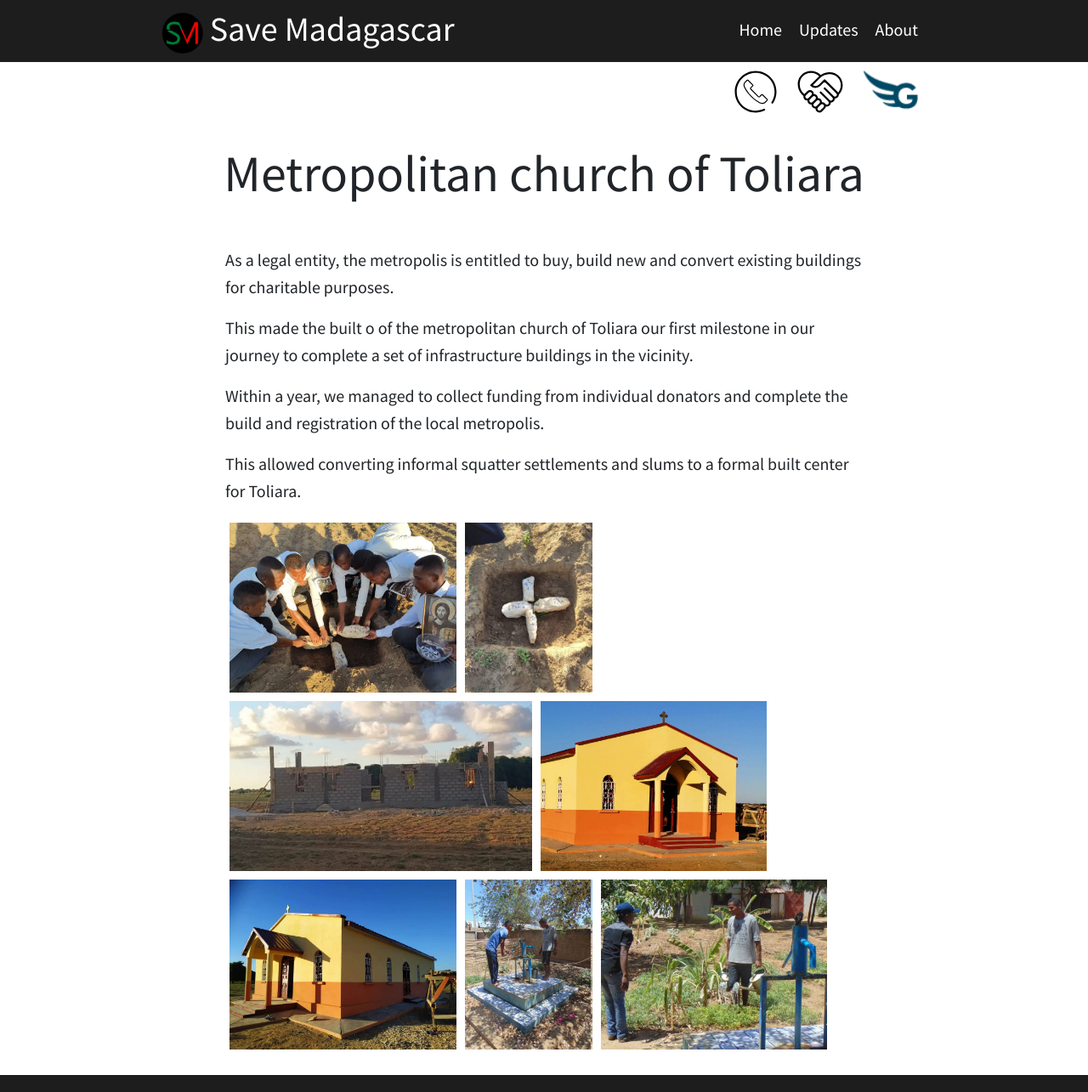
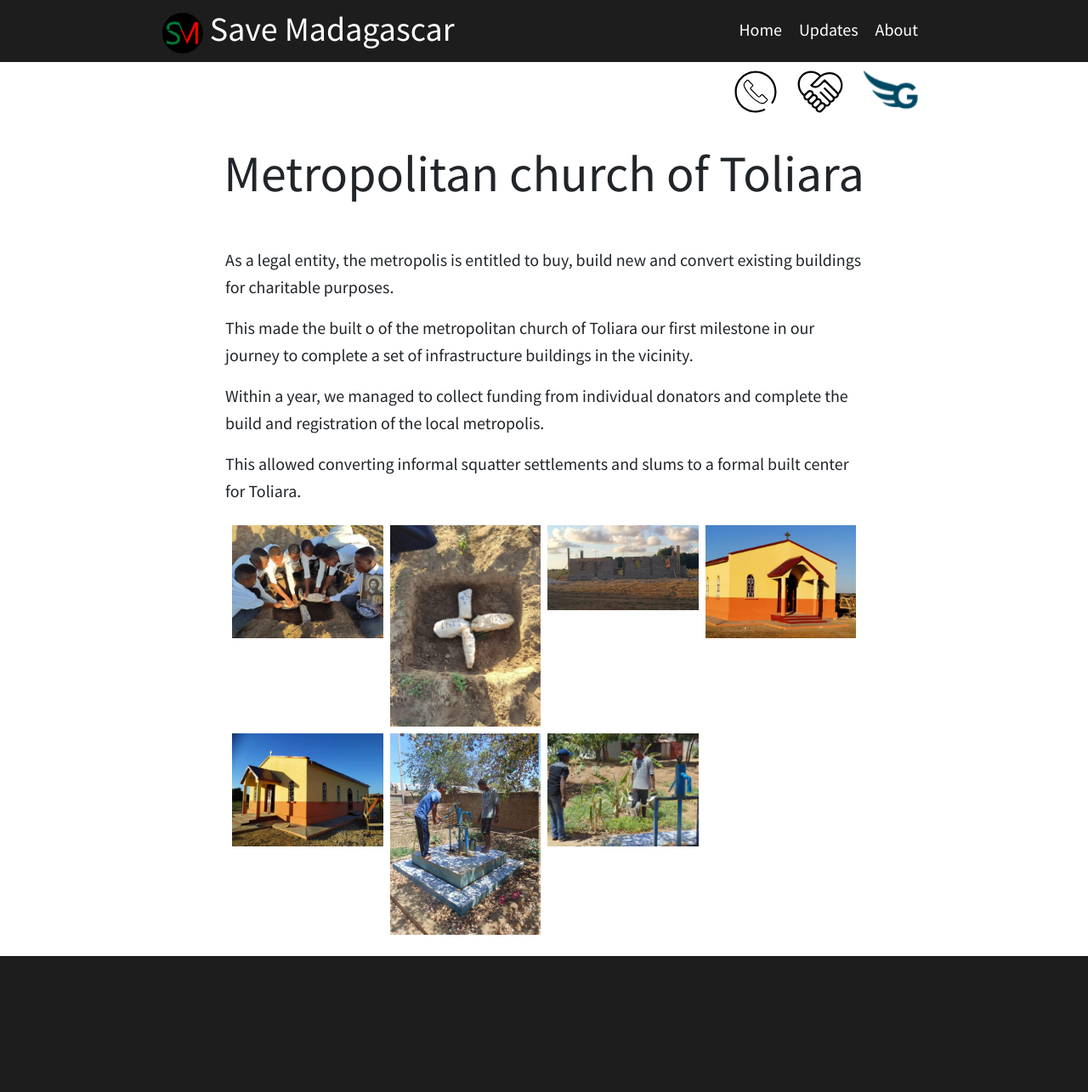
Before and after one commit to at07cm1/smadagascar_site, a Jekyll site: the page built from _posts/updates/2018-01-01-metropolitan_church_of_Toliara.md, in a window 1280 px wide. Shown: the whole page at 85% size. Built offline with Jekyll 4.4.1, drawn with Linux system fonts in a browser that asks for light colours; after the commit the page ends 1145 px from its top, so only the background shows below that.

Commit message:
image gallery test

```diff
--- a/_layouts/post.html
+++ b/_layouts/post.html
@@ -8,16 +8,44 @@ layout: default
 	<div class="blog-post spacing">
 		{{ content }}
 		{% if page.gallery_images %}
+			{% assign c = page.gallery_images.size | modulo: 4 %}
+			<div>
+				<div class="gallery">
+					{% for img in page.gallery_images %}
+						{% if forloop.index | modulo:4 == c %}
+							 <div class="g-column">
+									<a target="_blank" href="{{ img }}"><img src="{{ img }}" style="width:100%"></a>
+							 </div>
+						 {% else %}
+						 		<a target="_blank" href="{{ img }}"><img src="{{ img }}" style="width:100%"></a>
+						 {% endif %}
+					{% endfor %}
+				</div>
+			<!-- <div style="clear:both"></div> -->
+			</div>
+		{% endif %}
+	</div>
+</div>
+
+
+<!-- <div class="container">
+	<h2 class="spacing">{{ page.title }}</h2>
+
+	<div class="blog-post spacing">
+		{{ content }}
+		{% if page.gallery_images %}
 			<div>
 			{% for img in page.gallery_images %}
+
 				<div class="gallery">
 					<a target="_blank" href="{{ img }}">
 						<img src="{{ img }}" width="600" height="400">
 					</a>
 				</div>
+
 			{% endfor %}
 			<div style="clear:both"></div>
 			</div>
 		{% endif %}
 	</div>
-</div>
+</div> -->
--- a/css/style.css
+++ b/css/style.css
@@ -325,7 +325,7 @@ a.badgeToDecorate {
 
 /* ------------ */
 
-.gallery {
+/* .gallery {
   margin: 5px;
   float: left;
   height: 200px;
@@ -338,4 +338,50 @@ a.badgeToDecorate {
 
 .gallery img:hover {
 	outline: 3px solid #09670b;
+} */
+
+* {
+  box-sizing: border-box;
 }
+
+
+.gallery {
+  display: -ms-flexbox; /* IE10 */
+  display: flex;
+  -ms-flex-wrap: wrap; /* IE10 */
+  flex-wrap: wrap;
+  padding: 0 4px;
+  box-sizing: border-box;
+}
+
+/* Create four equal columns that sits next to each other */
+.g-column {
+  -ms-flex: 25%; /* IE10 */
+  flex: 25%;
+  max-width: 25%;
+  padding: 0 4px;
+}
+
+.g-column img {
+  margin-top: 8px;
+  vertical-align: middle;
+  width: 100%;
+}
+
+/* Responsive layout - makes a two column-layout instead of four columns */
+@media screen and (max-width: 800px) {
+  .g-column {
+    -ms-flex: 50%;
+    flex: 50%;
+    max-width: 50%;
+  }
+}
+
+/* Responsive layout - makes the two columns stack on top of each other instead of next to each other */
+@media screen and (max-width: 600px) {
+  .g-column {
+    -ms-flex: 100%;
+    flex: 100%;
+    max-width: 100%;
+  }
+}
```
